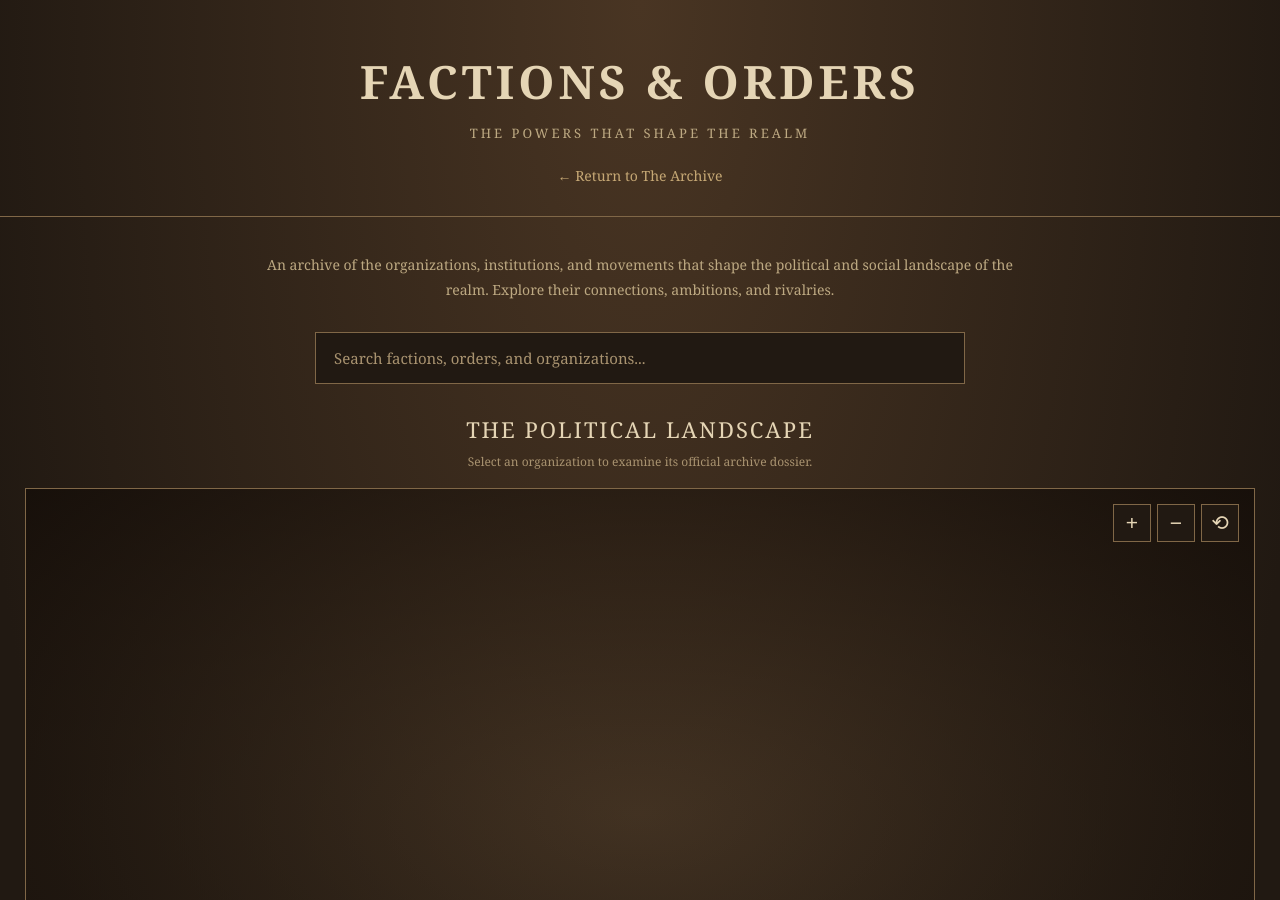
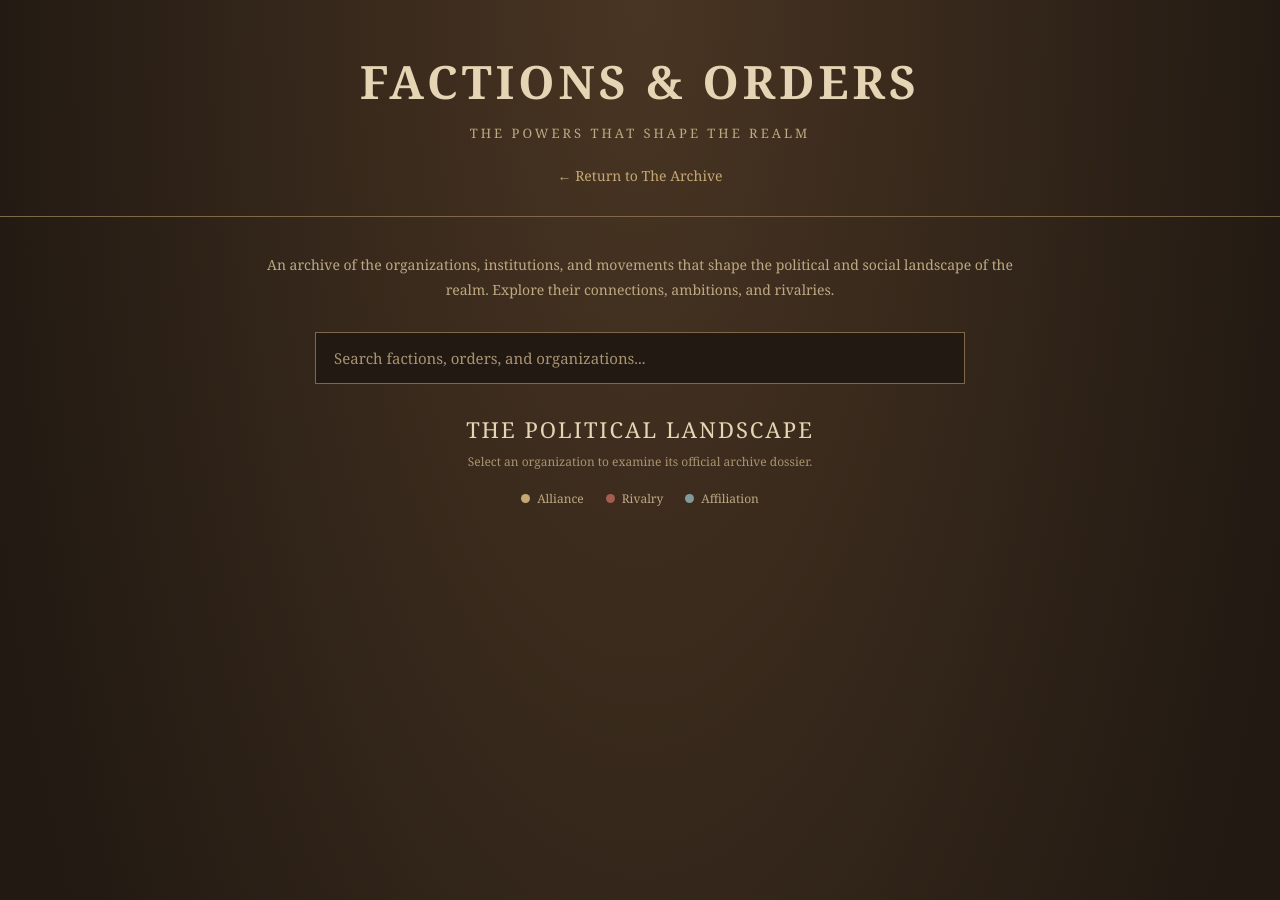
Before and after one commit to RealGeekfI/realgeekfi.github.io, a Jekyll site: the page archive/factions.html, which Jekyll copies as it is, in a window 1280 px wide and 900 px high. Built offline with Jekyll 4.4.1, drawn with Linux system fonts in a browser that asks for light colours.

Commit message:
Update factions.html

```diff
--- a/archive/factions.html
+++ b/archive/factions.html
@@ -446,13 +446,26 @@ footer {
     </div>
 
 
-<div class="network-panel" id="networkPanel">
 
-    <div class="zoom-controls">
-        <button id="zoomIn" aria-label="Zoom in">+</button>
-        <button id="zoomOut" aria-label="Zoom out">−</button>
-        <button id="zoomReset" aria-label="Reset zoom">⟲</button>
+<div class="network-legend">
+
+    <div class="legend-item">
+        <span class="legend-dot" style="background:#c6a875"></span>
+        Alliance
     </div>
+
+    <div class="legend-item">
+        <span class="legend-dot" style="background:#a45d50"></span>
+        Rivalry
+    </div>
+
+    <div class="legend-item">
+        <span class="legend-dot" style="background:#829a9a"></span>
+        Affiliation
+    </div>
+
+</div>
+
 
     <svg id="networkSvg"
          viewBox="0 0 1000 650"
```
